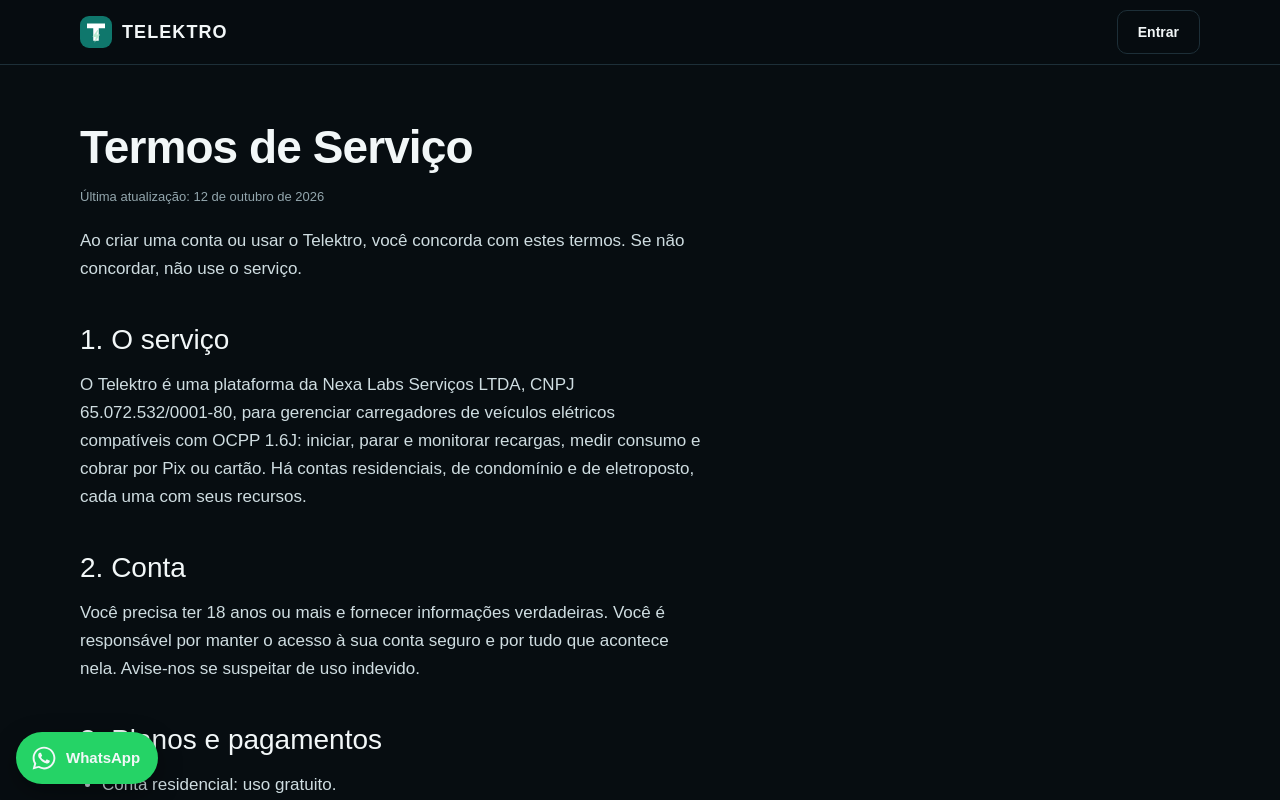
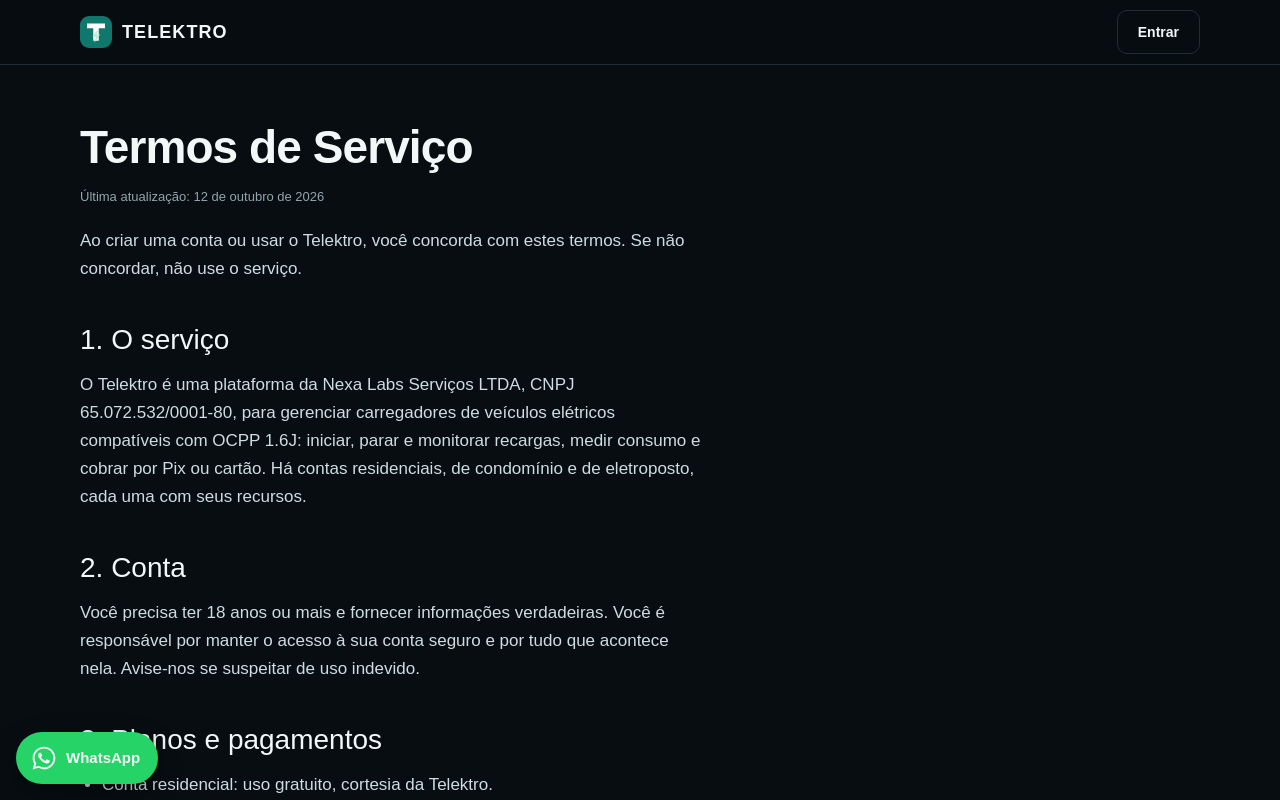
Before and after one commit to redeeletrogo-a11y/telektro, a Next.js app in the folder apps/web/: page /termos in a window 1280 px wide. Shown: the top 800 px of the page. Built offline with nearby package versions, Linux system fonts and the light colour scheme; no server answers.

Commit message:
Update page.tsx

```diff
--- a/apps/web/src/app/termos/page.tsx
+++ b/apps/web/src/app/termos/page.tsx
@@ -22,7 +22,7 @@ export default function TermosPage() {
 
       <h2>3. Planos e pagamentos</h2>
       <ul>
-        <li>Conta residencial: uso gratuito.</li>
+        <li>Conta residencial: uso gratuito, cortesia da Telektro.</li>
         <li>Condomínio: mensalidade paga pelo condomínio por Pix. O responsável convida os moradores.</li>
         <li>Eletroposto: sem mensalidade nem aluguel; a Telektro recebe 5% do faturamento bruto das recargas. O motorista paga antes por Pix ou cartão, recarrega e recebe de volta o valor não consumido.</li>
         <li>Diretrizes: valores, percentuais e condições dos planos podem ser ajustados. Os valores vigentes ficam visíveis no site e no app antes da contratação. Pagamentos são processados pelo Mercado Pago.</li>
```
